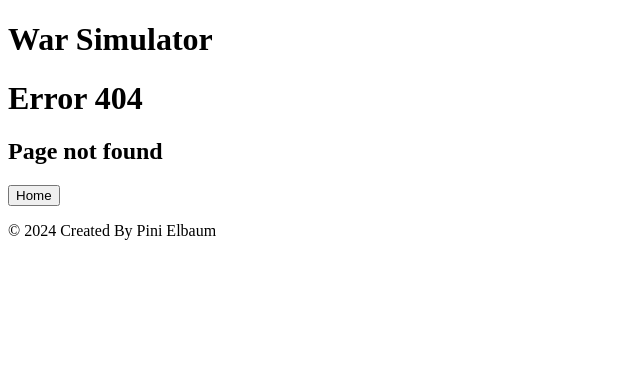
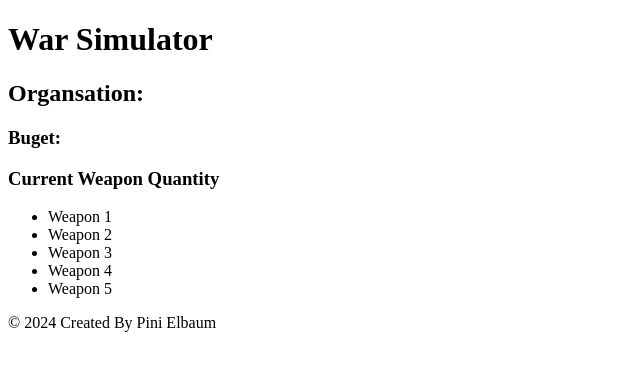
Before and after one commit to Pinchas-Elbaum/Full-stack-final-project-13-11-2024, a React (Vite) app in the folder Full stack final project/frontend/: page /currentweaponquantity in a window 1280 px wide. Before the commit this address had no page. Shown: the top 366 px of the page, without its empty margins (0-640 px from the left). Built offline with nearby package versions, Linux system fonts and the light colour scheme.

Commit message:
frontend - building a basic component to display the details of the logged in user with the details of the organization

```diff
--- /dev/null
+++ b/Full stack final project/frontend/src/appComponents/CurrentWeaponQuantity.tsx
@@ -0,0 +1,25 @@
+import  { useContext } from 'react'
+import { UserContext } from '../providers/UserProvider';
+
+const CurrentWeaponQuantity = () => {
+    const {user} = useContext(UserContext);
+    const resorces = ["Weapon 1", "Weapon 2", "Weapon 3", "Weapon 4", "Weapon 5"];
+
+  return (
+
+    <div>
+        <h2>Organsation: {user.organization}</h2>
+        <h3>Buget: {user.bugdet}</h3>
+
+        <div>
+            <h3>Current Weapon Quantity</h3>
+            <ul>
+                {resorces.map((resource) => (<li key={resource}>{resource}</li>))}
+            </ul>
+        </div>
+    </div>
+
+  )
+}
+
+export default CurrentWeaponQuantity
--- a/Full stack final project/frontend/src/appComponents/Login.tsx
+++ b/Full stack final project/frontend/src/appComponents/Login.tsx
@@ -30,11 +30,11 @@ const Login = () => {
 
         axios.post("http://localhost:3300/auth/login", userLogin)
             .then((res) => {
-                setuser({name :res.data.name , organization: res.data.organization});
+                setuser({name :res.data.name , organization: res.data.organization, organizationId: res.data.organizationId, bugdet: res.data.budget});
                 showSnackbar('User logged in successfully!!');
                 setTimeout(() => {
                     hideSnackbar();
-                    navigate('/home');
+                    navigate('/currentWeaponQuantity');
                 }, 2000);
             })
             .catch((err) => {
--- a/Full stack final project/frontend/src/providers/OrganizationProvider.tsx
+++ b/Full stack final project/frontend/src/providers/OrganizationProvider.tsx
@@ -17,6 +17,8 @@ export const OrganizationContext = createContext<ContextProps>({} as ContextProp
 const OrganizationProvider = ({ children }: Props) => {
     const [organization, setorganization] = useState<IOrganization>({} as IOrganization);
 
+
+
     return (
 
         <div>
--- a/Full stack final project/frontend/src/routes/AppRoutes.tsx
+++ b/Full stack final project/frontend/src/routes/AppRoutes.tsx
@@ -3,6 +3,7 @@ import ErrorPage from "../pages/ErrorPage"
 import Register from "../appComponents/Register"
 import Login from "../appComponents/Login"
 import Home from "../appComponents/Home"
+import CurrentWeaponQuantity from "../appComponents/CurrentWeaponQuantity"
 
 export const AppRoutes = () => {
     return (
@@ -10,6 +11,7 @@ export const AppRoutes = () => {
             <Route path="/" element={<Home />} />
             <Route path="/register" element={<Register />} />
             <Route path="/login" element={<Login />} />
+            <Route path="/currentweaponquantity" element={<CurrentWeaponQuantity />} />
             <Route path="*" element={<ErrorPage  />} />
         </Routes>
     )
--- a/Full stack final project/frontend/src/types/Types.ts
+++ b/Full stack final project/frontend/src/types/Types.ts
@@ -3,6 +3,7 @@ export interface IUser {
   password?: string;
   organization: string;
   area?: string;
+  bugdet?: number;
   organizationId?: string;
 }
 
```
Also changed, not shown: 2 other files (tests, documents, lock files or other folders).
